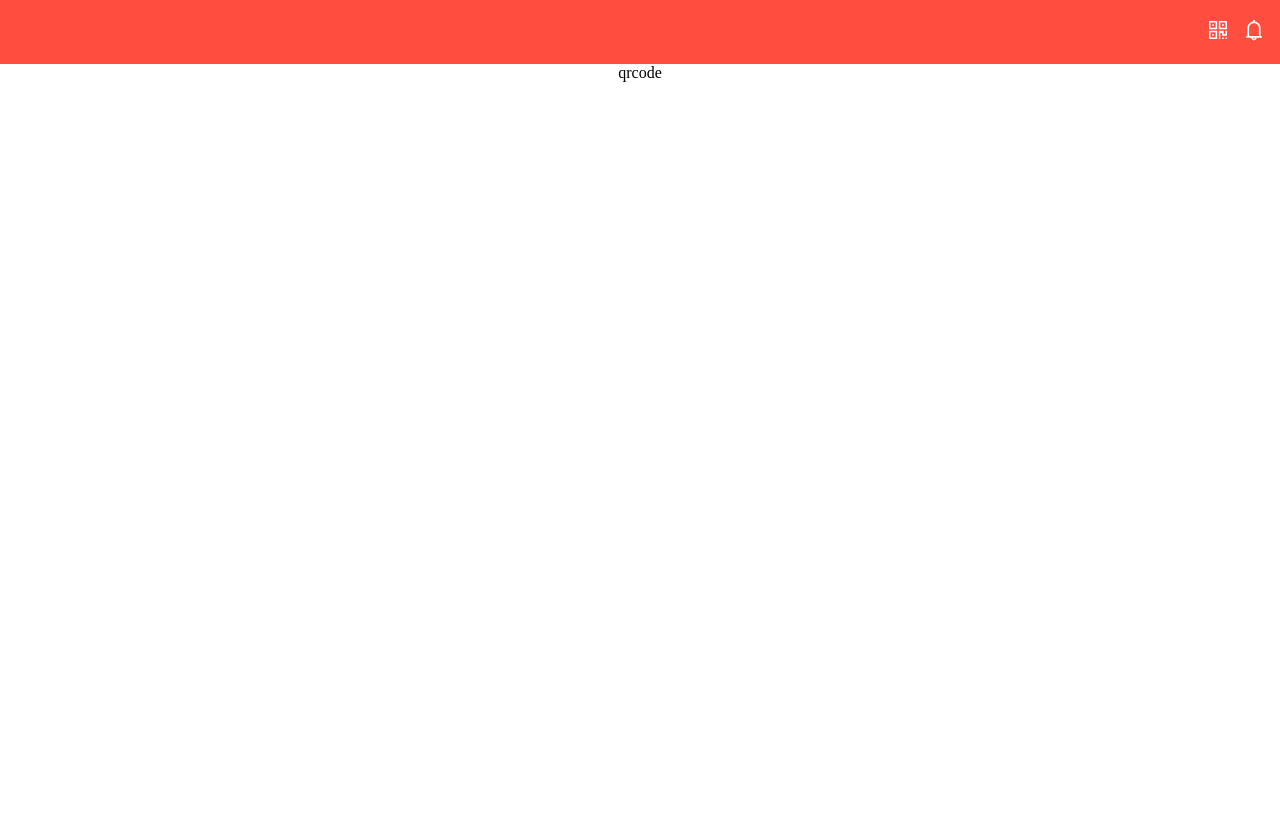
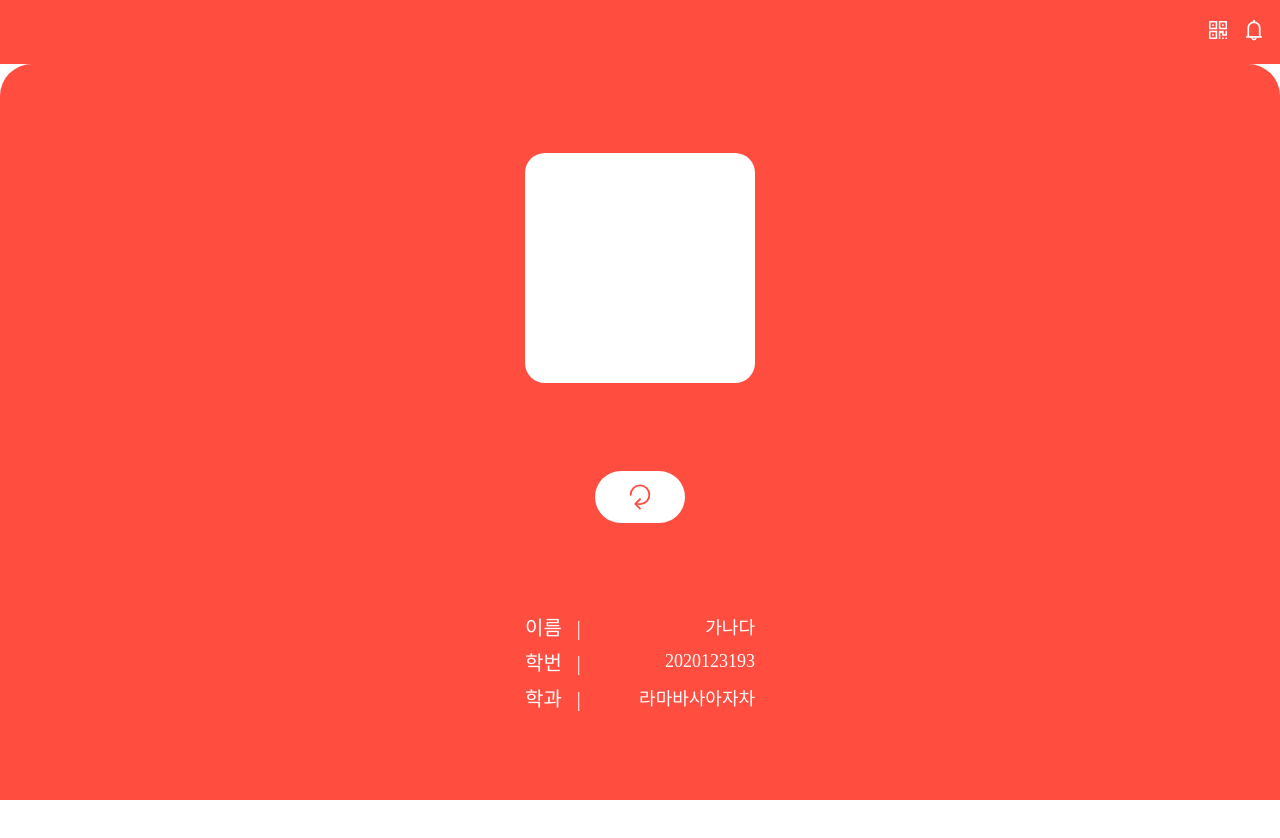
Before and after one commit to khu-dev/khumu-frontend, a Next.js app: page /qrcode in a window 1280 px wide. Shown: the top 838 px of the page. Built offline with nearby package versions, Linux system fonts and the light colour scheme.

Commit message:
feat: make Qrcode page style

```diff
--- a/src/views/Qrcode/Qrcode.tsx
+++ b/src/views/Qrcode/Qrcode.tsx
@@ -1,3 +1,32 @@
-const QRcodePresenter = () => <div>qrcode</div>;
+import { theme } from '@constants/theme';
+import { css } from '@emotion/react';
 
-export default QRcodePresenter;
+import QrcodeImage from './QrcodeImage';
+import QrcodeProfile from './QrcodeProfile';
+import QrcodeRefresh from './QrcodeRefresh';
+
+export default function Qrcode() {
+  const csses = useStyles();
+  return (
+    <div css={csses.container}>
+      <QrcodeImage />
+      <QrcodeRefresh />
+      <QrcodeProfile />
+    </div>
+  );
+}
+
+const useStyles = () => ({
+  container: css`
+    display: flex;
+    flex-direction: column;
+    justify-content: space-evenly;
+    align-items: center;
+    flex: 1;
+    width: 100%;
+    background-color: ${theme.color.main};
+    border-top-left-radius: 32px;
+    border-top-right-radius: 32px;
+    color: ${theme.color.white};
+  `,
+});
--- /dev/null
+++ b/src/views/Qrcode/QrcodeImage.tsx
@@ -0,0 +1,19 @@
+import { theme } from '@constants/theme';
+import { css } from '@emotion/react';
+
+export default function QrcodeImage() {
+  const csses = useStyles();
+  return <div css={csses.qrcode}>qrcode</div>;
+}
+
+const useStyles = () => ({
+  qrcode: css`
+    display: flex;
+    justify-content: center;
+    align-items: center;
+    width: 230px;
+    height: 230px;
+    border-radius: 20px;
+    background-color: ${theme.color.white};
+  `,
+});
--- /dev/null
+++ b/src/views/Qrcode/QrcodeProfile.tsx
@@ -0,0 +1,52 @@
+import { css } from '@emotion/react';
+
+interface ProfileRowProps {
+  title: string;
+  description: string;
+}
+
+function ProfileRow({ title, description }: ProfileRowProps) {
+  const csses = useStyles();
+  return (
+    <div css={csses.row}>
+      <h2 css={csses.title}>{title}&nbsp;&nbsp;&nbsp;|</h2>
+      <span css={csses.description}>{description}</span>
+    </div>
+  );
+}
+
+export default function QrcodeProfile() {
+  const csses = useStyles();
+  return (
+    <div css={csses.profile}>
+      <ProfileRow title={'이름'} description={'가나다'} />
+      <ProfileRow title={'학번'} description={'2020123193'} />
+      <ProfileRow title={'학과'} description={'라마바사아자차'} />
+    </div>
+  );
+}
+
+const useStyles = () => ({
+  profile: css`
+    width: 230px;
+    height: 100px;
+    display: flex;
+    flex-direction: column;
+    justify-content: space-between;
+    align-items: center;
+  `,
+  row: css`
+    width: 100%;
+    display: flex;
+    justify-content: space-between;
+    align-items: center;
+  `,
+  title: css`
+    font-size: 20px;
+    font-weight: 400;
+  `,
+  description: css`
+    font-size: 18px;
+    font-weight: 400;
+  `,
+});
--- /dev/null
+++ b/src/views/Qrcode/QrcodeRefresh.tsx
@@ -0,0 +1,29 @@
+import { theme } from '@constants/theme';
+import { css } from '@emotion/react';
+import { IoRefreshOutline } from 'react-icons/io5';
+
+export default function QrcodeRefresh() {
+  const csses = useStyles();
+  return (
+    <div css={csses.refresh}>
+      <IoRefreshOutline css={csses.refreshIcon} />
+    </div>
+  );
+}
+
+const useStyles = () => ({
+  refresh: css`
+    display: flex;
+    justify-content: center;
+    align-items: center;
+    width: 90px;
+    height: 52px;
+    border-radius: 26px;
+    background-color: ${theme.color.white};
+    color: ${theme.color.main};
+  `,
+  refreshIcon: css`
+    transform: rotate(180deg);
+    font-size: 30px;
+  `,
+});
```
